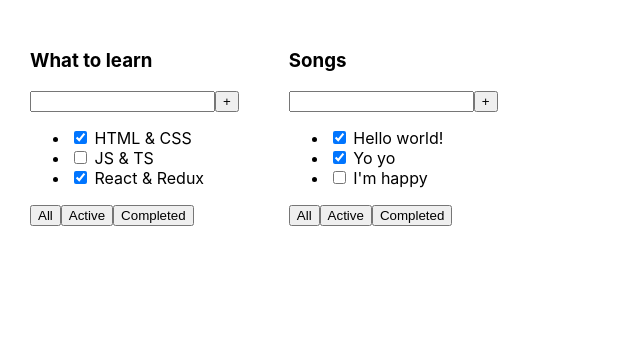
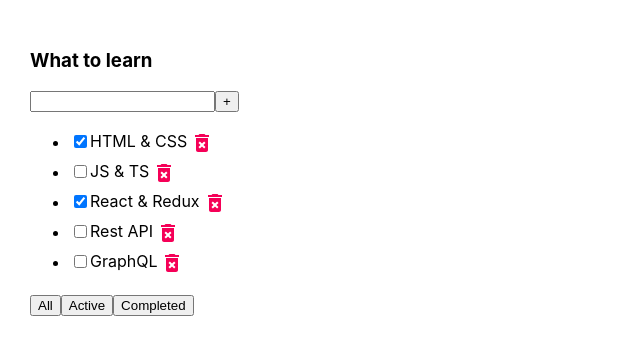
Before and after one commit to Basko-Vladimir/TodoLost-with-TS-Hooks, a React (Create React App) app: page / in a window 1280 px wide. Shown: the top 354 px of the page, without its empty margins (0-640 px from the left). Built offline with nearby package versions, Linux system fonts and the light colour scheme.

Commit message:
02 - implemented possibility task removing and filtering

```diff
--- a/package.json
+++ b/package.json
@@ -3,6 +3,8 @@
   "version": "0.1.0",
   "private": true,
   "dependencies": {
+    "@material-ui/core": "^4.11.0",
+    "@material-ui/icons": "^4.9.1",
     "@testing-library/jest-dom": "^4.2.4",
     "@testing-library/react": "^9.3.2",
     "@testing-library/user-event": "^7.1.2",
--- a/src/App.tsx
+++ b/src/App.tsx
@@ -1,24 +1,25 @@
-import React from 'react';
+import React, {useState} from 'react';
 import './App.css';
-import {TodoList} from './TodoList';
+import {TodoList} from './UI/TodoList';
+import {TasksType} from './Types/commonTypes';
 
 export function App() {
-    const tasks1 = [
+    const [tasks, setTasks] = useState<Array<TasksType>>([
         {id: 1, title: 'HTML & CSS', isDone: true},
         {id: 2, title: 'JS & TS', isDone: false},
-        {id: 3, title: 'React & Redux', isDone: true}
-    ]
+        {id: 3, title: 'React & Redux', isDone: true},
+        {id: 4, title: 'Rest API', isDone: false},
+        {id: 5, title: 'GraphQL', isDone: false}
+    ])
 
-    const tasks2 = [
-        {id: 1, title: 'Hello world!', isDone: true},
-        {id: 2, title: 'Yo yo', isDone: true},
-        {id: 3, title: 'I\'m happy', isDone: false}
-    ]
+    const deleteTask = (taskId: number) => {
+        const newTasksList = tasks.filter( task => taskId !==task.id )
+        setTasks(newTasksList);
+    }
 
     return (
         <div className="App">
-            <TodoList title={'What to learn'} tasks={tasks1}/>
-            <TodoList title={'Songs'} tasks={tasks2}/>
+            <TodoList title={'What to learn'} tasks={tasks} deleteTask={deleteTask}/>
         </div>
     );
 }
--- a/src/TodoList.tsx
+++ /dev/null
@@ -1,31 +0,0 @@
-import React from 'react';
-
-type TodoList = {
-    title: string
-    tasks: Array<{id: number, title: string, isDone: boolean}>
-}
-
-export function TodoList(props: TodoList) {
-    const {title, tasks} = props;
-
-    return (
-        <div>
-            <h3>{title}</h3>
-            <div>
-                <input/>
-                <button>+</button>
-            </div>
-            <ul>
-                { tasks.map( task => <li key={task.id}><input type="checkbox" checked={task.isDone}/> <span>{task.title}</span></li>) }
-                {/*<li><input type="checkbox" checked={tasks[0].isDone}/> <span>HTML&CSS</span></li>*/}
-                {/*<li><input type="checkbox" checked={tasks[1].isDone}/> <span>JS</span></li>*/}
-                {/*<li><input type="checkbox" checked={tasks[2].isDone}/> <span>React</span></li>*/}
-            </ul>
-            <div>
-                <button>All</button>
-                <button>Active</button>
-                <button>Completed</button>
-            </div>
-        </div>
-    )
-}
--- /dev/null
+++ b/src/Types/commonTypes.ts
@@ -0,0 +1,7 @@
+export type TasksType = {
+    id: number
+    title: string
+    isDone: boolean
+}
+
+export type FilterType = 'All' | 'Active' | 'Completed'
--- /dev/null
+++ b/src/UI/TodoList.tsx
@@ -0,0 +1,54 @@
+import React, {useState} from 'react';
+import IconButton from '@material-ui/core/IconButton';
+import DeleteForeverIcon from '@material-ui/icons/DeleteForever';
+import {TasksType} from '../Types/commonTypes';
+
+export type TodoListType = {
+    title: string
+    tasks: Array<TasksType>
+    deleteTask: (id:number) => void
+}
+
+export const TodoList: React.FC<TodoListType> = (props) => {
+    const {title, tasks, deleteTask} = props;
+
+    const [filter, setFilter] = useState<string| null>('All')
+    let filteredTasks = tasks;
+
+    if (filter === 'Active') {
+        filteredTasks = tasks.filter(t => !t.isDone)
+    } else if (filter === 'Completed') {
+        filteredTasks = tasks.filter(t => t.isDone)
+    }
+
+    const filterTasks = (e: React.MouseEvent<HTMLButtonElement>) => {
+        setFilter(e.currentTarget.textContent)
+    }
+
+    return (
+        <div>
+            <h3>{title}</h3>
+            <div>
+                <input/>
+                <button>+</button>
+            </div>
+            <ul>
+                {
+                    filteredTasks.map(task => {
+                    return <li key={task.id}>
+                               <input type="checkbox" defaultChecked={task.isDone}/>
+                               <span>{task.title}</span>
+                               <IconButton color="secondary" size={'small'}
+                                           onClick={() => deleteTask(task.id)}><DeleteForeverIcon/></IconButton>
+                           </li>
+                    })
+                }
+            </ul>
+            <div>
+                <button onClick={filterTasks}>All</button>
+                <button onClick={filterTasks}>Active</button>
+                <button onClick={filterTasks}>Completed</button>
+            </div>
+        </div>
+    )
+}
```
Also changed, not shown: 1 other file (tests, documents, lock files or other folders).
